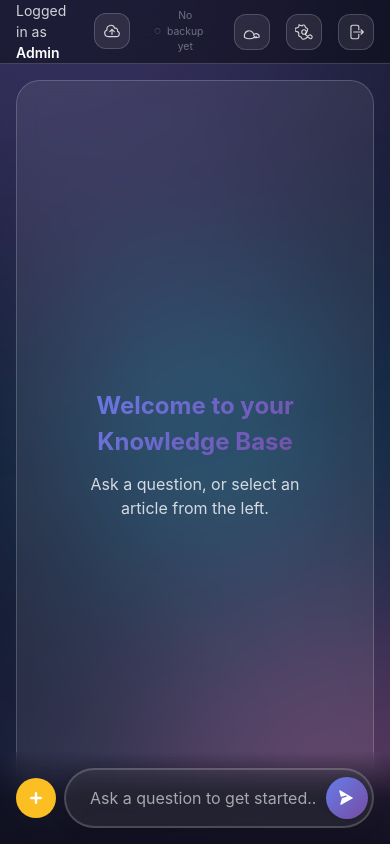
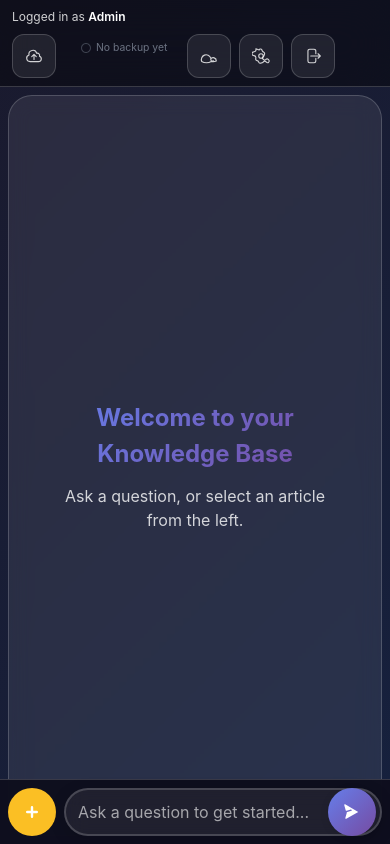
Before and after one commit to mightywomble/aiknowledgebase, a Flask app: page / in a window 390 px wide. Run offline with Flask 3, Linux system fonts and the light colour scheme; a user stored in the database is signed in; some libraries are stand-ins or nearby versions.

Commit message:
Fixing - admin

```diff
--- a/static/css/glassy-styles.css
+++ b/static/css/glassy-styles.css
@@ -1171,3 +1171,158 @@
     transform: scale(0.95);
     transition: all 200ms cubic-bezier(0.4, 0, 0.2, 1);
 }
+
+/* ============================================================================
+   COMPREHENSIVE MOBILE RESPONSIVE DESIGN (768px and below)
+   ============================================================================ */
+@media (max-width: 768px) {
+  /* Disable background orbs on mobile for performance */
+  .bg-orb {
+    display: none !important;
+  }
+
+  /* Main layout - stack vertically */
+  .flex.h-screen {
+    flex-direction: column;
+  }
+
+  /* Hide desktop sidebar */
+  .sidebar-articles {
+    display: none !important;
+    width: 0 !important;
+  }
+
+  /* Main area takes full width */
+  .main-area {
+    width: 100% !important;
+    margin-left: 0 !important;
+    height: 100% !important;
+  }
+
+  /* Main header - more compact */
+  .main-header {
+    padding: 12px 16px !important;
+    min-height: auto !important;
+    height: auto !important;
+  }
+
+  .header-actions {
+    flex-wrap: wrap;
+    gap: 8px !important;
+  }
+
+  .user-info {
+    font-size: 12px !important;
+    min-width: 100% !important;
+    order: -1;
+  }
+
+  /* Touch-friendly header buttons */
+  .header-btn {
+    width: 44px !important;
+    height: 44px !important;
+  }
+
+  /* Results area - mobile optimized */
+  .results-area {
+    padding: 12px !important;
+    padding-bottom: 80px !important; /* Space for search bar */
+    overflow-y: auto !important;
+    -webkit-overflow-scrolling: touch;
+  }
+
+  /* Result cards - mobile optimized */
+  .result-card {
+    padding: 12px !important;
+    margin-bottom: 12px !important;
+    border-radius: 12px !important;
+  }
+
+  .result-title {
+    font-size: 15px !important;
+    line-height: 1.3 !important;
+  }
+
+  .result-content {
+    font-size: 14px !important;
+    line-height: 1.5 !important;
+  }
+
+  /* Search bar at bottom - mobile style */
+  .search-bottom {
+    position: fixed !important;
+    bottom: 0 !important;
+    left: 0 !important;
+    right: 0 !important;
+    height: auto !important;
+    padding: 12px !important;
+    background: rgba(15, 15, 30, 0.98) !important;
+    border-top: 1px solid var(--glass-border) !important;
+  }
+
+  /* Touch-friendly inputs */
+  .question-input {
+    font-size: 16px !important; /* Prevents zoom on iOS */
+    padding: 12px !important;
+    height: 48px !important;
+  }
+
+  .search-submit {
+    width: 48px !important;
+    height: 48px !important;
+  }
+
+  #manual-article-btn {
+    width: 48px !important;
+    height: 48px !important;
+  }
+
+  /* Hide synthesis button on mobile */
+  .synthesis-btn {
+    display: none !important;
+  }
+
+  /* Mobile modal - slide up from bottom */
+  .fixed.inset-0.flex.items-center.justify-center > div {
+    max-width: 100% !important;
+    max-height: 90vh !important;
+    border-radius: 16px 16px 0 0 !important;
+    position: fixed !important;
+    bottom: 0 !important;
+    left: 0 !important;
+    right: 0 !important;
+    top: auto !important;
+  }
+
+  /* Touch-friendly buttons */
+  button {
+    min-height: 44px !important;
+  }
+
+  /* Input fields prevent iOS zoom */
+  input,
+  textarea,
+  select {
+    font-size: 16px !important;
+    min-height: 44px !important;
+  }
+}
+
+/* Extra small devices (phones) */
+@media (max-width: 480px) {
+  .main-header {
+    padding: 8px 12px !important;
+  }
+
+  .results-area {
+    padding: 8px !important;
+  }
+
+  .result-card {
+    padding: 10px !important;
+  }
+
+  .search-bottom {
+    padding: 8px !important;
+  }
+}
```
